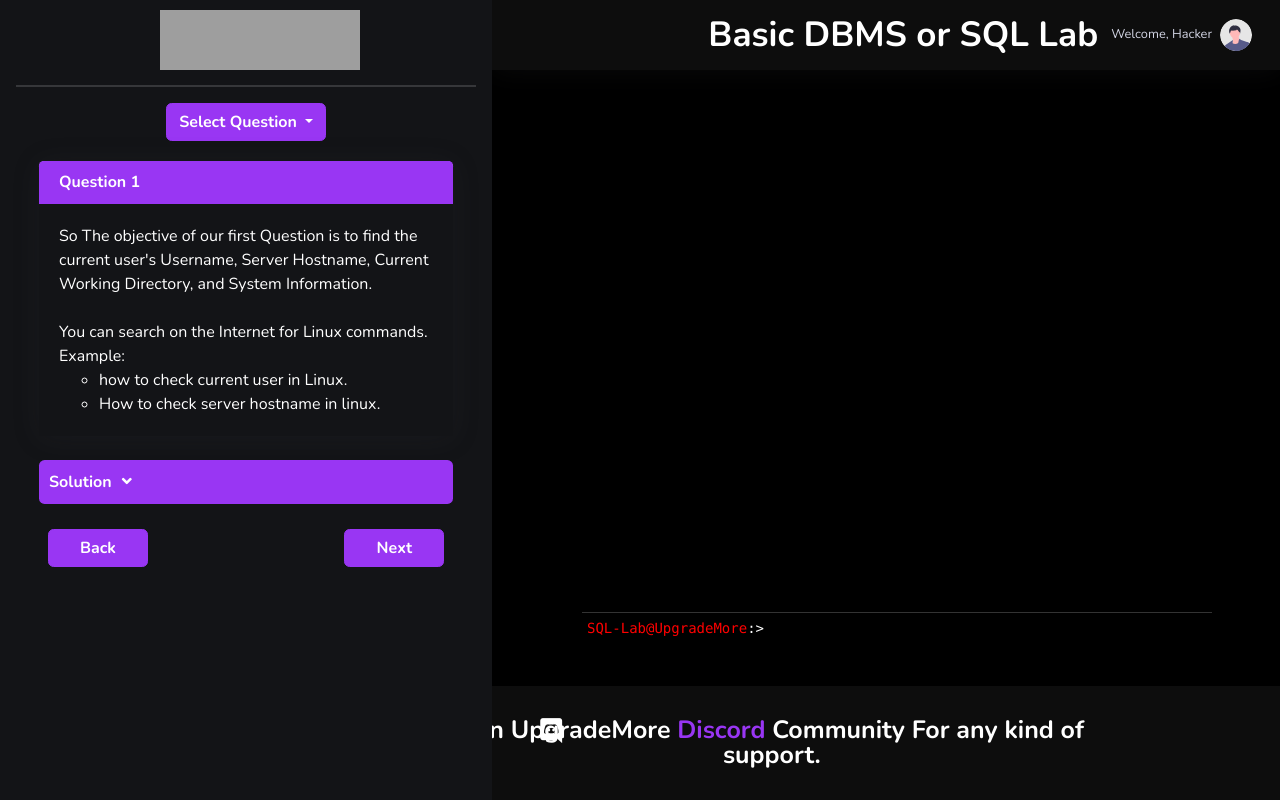
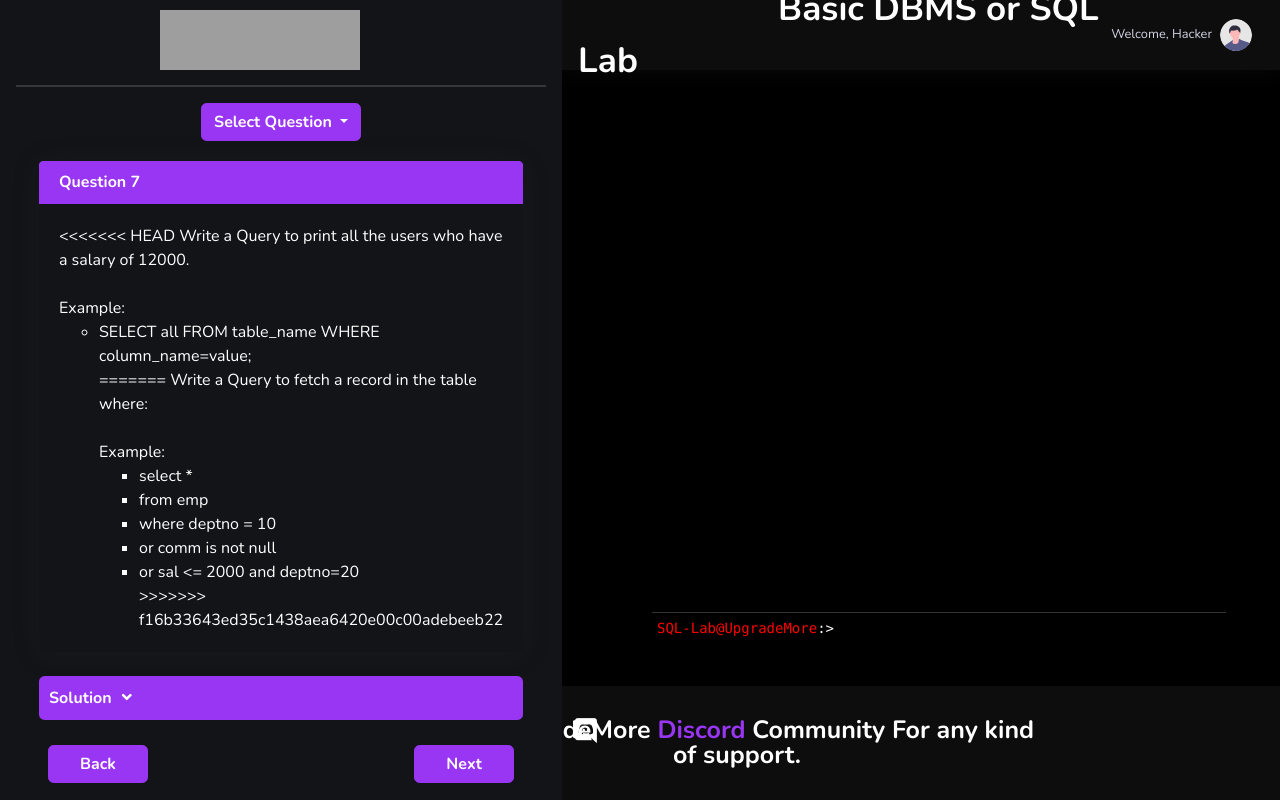
Before and after one commit to UpgradeMore/SQL-Lab, a PHP site: page /question-7.php in a window 1280 px wide. Run offline with PHP 8.4, Linux system fonts and the light colour scheme; data that the repository does not hold is empty; some libraries are stand-ins or nearby versions; grey boxes are pictures that could not be loaded.

Commit message:
Update question-7.php

```diff
--- a/question-7.php
+++ b/question-7.php
@@ -9,7 +9,7 @@
     <meta name="description" content="">
     <meta name="author" content="">
 
-    <title>Linux Lab | UpgradeMore</title>
+    <title>SQL Lab | UpgradeMore</title>
 
     <!-- Custom fonts for this template-->
     <link href="vendor/fontawesome-free/css/all.min.css" rel="stylesheet" type="text/css">
@@ -74,16 +74,28 @@
 
             <div class="card shadow mb-4" style="margin-left: 15px;margin-right: 15px;margin-top: 20px;">
                 <div class="card-header">
-                    <h6 class="m-0 font-weight-bold" style="color: #fff;">Question 1</h6>
+                    <h6 class="m-0 font-weight-bold" style="color: #fff;">Question 7</h6>
                 </div>
                 <div class="card-body" style="background-color: #131417;">
-                So The objective of our first Question is to find the current user's Username, Server Hostname, Current Working Directory, and System Information.
+<<<<<<< HEAD
+                Write a Query to print all the users who have a salary of 12000.
                 <br><br>
-                You can search on the Internet for Linux commands.
                 Example:
                 <ul>
-                <li>how to check current user in Linux.</li>
-                <li>How to check server hostname in linux.</li>
+                <li>SELECT all FROM table_name WHERE column_name=value;</li>
+=======
+                     Write a Query to fetch a record in the table where:
+                <br><br>
+
+                Example:
+                <ul>
+                <li>select *</li>
+                <li>from emp</li>
+                <li>where deptno = 10</li>
+                <li>or comm is not null</li>
+                <li>or sal <= 2000 and deptno=20</li>
+
+>>>>>>> f16b33643ed35c1438aea6420e00c00adebeeb22
                 </ul>
                 </div>
             </div>
@@ -94,10 +106,12 @@
 							<div class="pt-3">
 								<p class="mb-0" style="color: #fff;">
                                     <ul>
-                                    <li>whoami</li>
-                                    <li>hostname</li>
-                                    <li>pwd</li>
-                                    <li>uname -a</li>
+<<<<<<< HEAD
+                                    <li>SELECT * FROM user WHERE salary=12000;</li>
+=======
+                                    <li>select * from user where userid = 3</li>
+
+>>>>>>> f16b33643ed35c1438aea6420e00c00adebeeb22
                                     </ul>
                                 </p>
 							</div>
@@ -153,7 +167,7 @@
                 </nav>
 
                 <html>
-<iframe width="80%" height="80%" src="terminal-3.php" frameborder="yes" scrolling="yes" name="myIframe" id="myIframe" style="margin-left: 90px;"> </iframe>
+<iframe width="80%" height="80%" src="terminal-7.php" frameborder="yes" scrolling="yes" name="myIframe" id="myIframe" style="margin-left: 90px;"> </iframe>
 
 
             </div>
```
